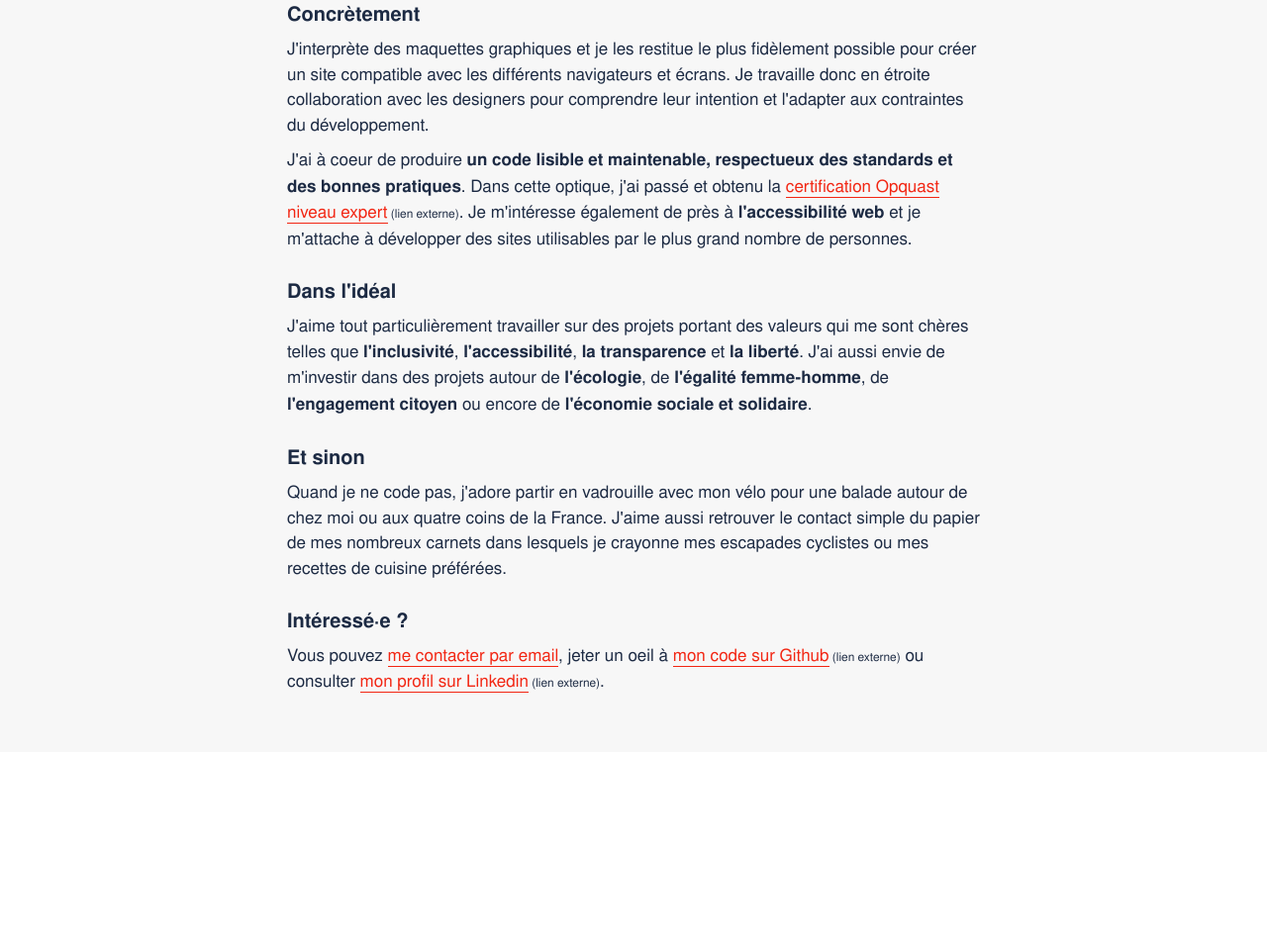
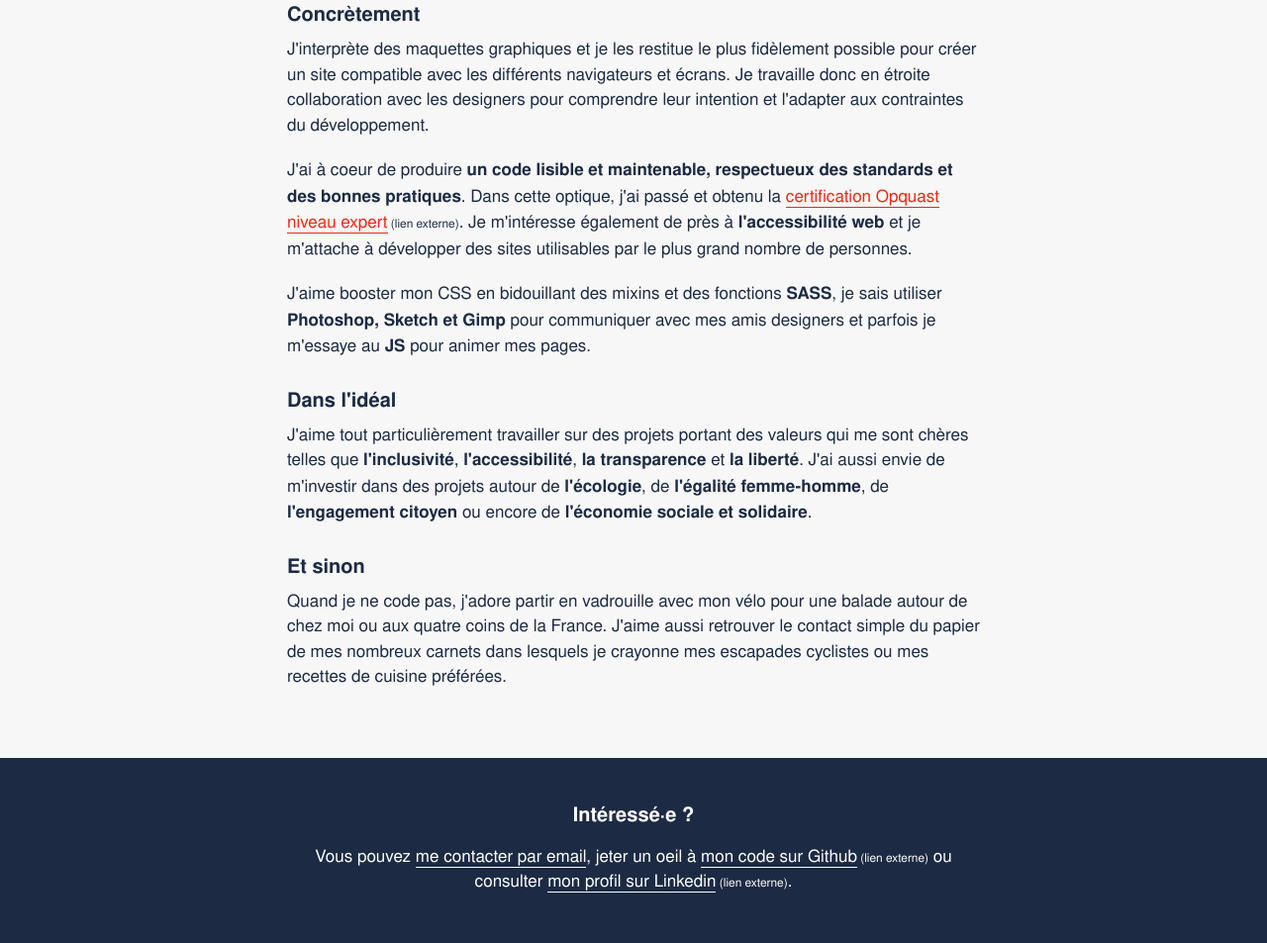
Before and after one commit to elbuffeto/personal-website, a website: page app/index.html in a window 1280 px wide. Shown: the part 827-1780 px from the top of the page at 99% size. Before the commit the page ends 1587 px from the top, so only its background shows below. Drawn offline with Linux system fonts and the light colour scheme.

Commit message:
Added footer section and competence paragraph

```diff
--- a/app/index.html
+++ b/app/index.html
@@ -17,7 +17,7 @@
 
     <h1 class="header__title title-1">loriane buffet</h1>
 
-    <p class="header__info text-emphased">Je suis intégratrice web, j'interprète et transforme des maquettes en code HTML et CSS.</p>
+    <p class="header__info text text--emphased">Je suis intégratrice web, j'interprète et transforme des maquettes en code HTML et CSS.</p>
 
     <button class="header__btn btn btn--default">Téléchargez mon CV <span class="btn__info">(138ko, PDF)</span></button>
   </header>
@@ -25,21 +25,27 @@
   <main class="main">
     <h2 class="main__title title-2">Concrètement</h2>
 
-    <p class="text-default">J'interprète des maquettes graphiques et je les restitue le plus fidèlement possible pour créer un site compatible avec les différents navigateurs et écrans. Je travaille donc en étroite collaboration avec les designers pour comprendre leur intention et l'adapter aux contraintes du développement.</p>
+    <p class="main__text text">J'interprète des maquettes graphiques et je les restitue le plus fidèlement possible pour créer un site compatible avec les différents navigateurs et écrans. Je travaille donc en étroite collaboration avec les designers pour comprendre leur intention et l'adapter aux contraintes du développement.</p>
 
-    <p class="text-default">J'ai à coeur de produire <strong>un code lisible et maintenable, respectueux des standards et des bonnes pratiques</strong>. Dans cette optique, j'ai passé et obtenu la <a href="https://directory.opquast.com/fr/certificat/HDMFKP/" title="Certificat Opquast de Loriane Buffet" class="link link--default">certification Opquast niveau expert<span class="link--default__info"> (lien externe)</span></a>. Je m'intéresse également de près à <strong>l'accessibilité web</strong> et je m'attache à développer des sites utilisables par le plus grand nombre de personnes.</p>
+    <p class="main__text text">J'ai à coeur de produire <strong>un code lisible et maintenable, respectueux des standards et des bonnes pratiques</strong>. Dans cette optique, j'ai passé et obtenu la <a href="https://directory.opquast.com/fr/certificat/HDMFKP/" title="Certificat Opquast de Loriane Buffet" class="link link--default">certification Opquast niveau expert<span class="link--default__info"> (lien externe)</span></a>. Je m'intéresse également de près à <strong>l'accessibilité web</strong> et je m'attache à développer des sites utilisables par le plus grand nombre de personnes.</p>
+
+    <p class="main__text text">J'aime booster mon CSS en bidouillant des mixins et des fonctions <strong>SASS</strong>, je sais utiliser <strong>Photoshop, Sketch et Gimp</strong> pour communiquer avec mes amis designers et parfois je m'essaye au <strong>JS</strong> pour animer mes pages.</p>
 
     <h2 class="main__title title-2">Dans l'idéal</h2>
 
-    <p class="text-default">J'aime tout particulièrement travailler sur des projets portant des valeurs qui me sont chères telles que <strong>l'inclusivité</strong>, <strong>l'accessibilité</strong>, <strong>la transparence</strong> et <strong>la liberté</strong>. J'ai aussi envie de m'investir dans des projets autour de <strong>l'écologie</strong>, de <strong>l'égalité femme-homme</strong>, de <strong>l'engagement citoyen</strong> ou encore de <strong>l'économie sociale et solidaire</strong>.</p>
+    <p class="main__text text">J'aime tout particulièrement travailler sur des projets portant des valeurs qui me sont chères telles que <strong>l'inclusivité</strong>, <strong>l'accessibilité</strong>, <strong>la transparence</strong> et <strong>la liberté</strong>. J'ai aussi envie de m'investir dans des projets autour de <strong>l'écologie</strong>, de <strong>l'égalité femme-homme</strong>, de <strong>l'engagement citoyen</strong> ou encore de <strong>l'économie sociale et solidaire</strong>.</p>
 
     <h2 class="main__title title-2">Et sinon</h2>
 
-    <p class="text-default">Quand je ne code pas, j'adore partir en vadrouille avec mon vélo pour une balade autour de chez moi ou aux quatre coins de la France. J'aime aussi retrouver le contact simple du papier de mes nombreux carnets dans lesquels je crayonne mes escapades cyclistes ou mes recettes de cuisine préférées. </p>
+    <p class="main__text text">Quand je ne code pas, j'adore partir en vadrouille avec mon vélo pour une balade autour de chez moi ou aux quatre coins de la France. J'aime aussi retrouver le contact simple du papier de mes nombreux carnets dans lesquels je crayonne mes escapades cyclistes ou mes recettes de cuisine préférées.</p>
+  </main>
 
-    <h2 class="main__title title-2">Intéressé·e ?</h2>
+  <footer class="footer">
+    <div class="footer__wrapper">
+      <h2 class="footer__title title-2 title-2--colored">Intéressé·e ?</h2>
 
-    <p class="text-default">Vous pouvez <a href="mailto:contact@lorianebuffet.eu" class="link link--default">me contacter par email</a>, jeter un oeil à <a href="https://github.com/elbuffeto" class="link link--default">mon code sur Github<span class="link--default__info"> (lien externe)</span></a> ou consulter <a href="https://www.linkedin.com/in/lorianebuffet/" class="link link--default">mon profil sur Linkedin<span class="link--default__info"> (lien externe)</span></a>.</p>
-  </main>
+      <p class="footer__text text text--colored">Vous pouvez <a href="mailto:contact@lorianebuffet.eu" class="link link--colored">me contacter par email</a>, jeter un oeil à <a href="https://github.com/elbuffeto" class="link link--colored">mon code sur Github<span class="link--colored__info"> (lien externe)</span></a> ou consulter <a href="https://www.linkedin.com/in/lorianebuffet/" class="link link--colored">mon profil sur Linkedin<span class="link--colored__info"> (lien externe)</span></a>.</p>
+    </div>
+  </footer>
 </body>
 </html>
--- a/app/styles/pages/_home.scss
+++ b/app/styles/pages/_home.scss
@@ -23,22 +23,13 @@
   @include breakpoint('beyond-max', font) {
     font-size: font-size('title-2', max);
   }
-}
 
-.text-emphased {
-  font-family: font-name('default');
-  font-size: font-size('lead', min);
-
-  @include breakpoint('beyond-min', font) {
-    font-size: font-size('lead');
-  }
-
-  @include breakpoint('beyond-max', font) {
-    font-size: font-size('lead', max);
+  &--colored {
+    color: color('white', basic);
   }
 }
 
-.text-default {
+.text {
   font-family: font-name('default');
   font-size: font-size('content', min);
   line-height: 1.5;
@@ -54,6 +45,22 @@
   strong {
     font-family: font-name('default-bold');
     font-weight: normal;
+  }
+
+  &--emphased {
+    font-size: font-size('lead', min);
+
+    @include breakpoint('beyond-min', font) {
+      font-size: font-size('lead');
+    }
+
+    @include breakpoint('beyond-max', font) {
+      font-size: font-size('lead', max);
+    }
+  }
+
+  &--colored {
+    color: color('white', basic);
   }
 }
 
@@ -85,9 +92,21 @@
       font-size: .7em;
     }
   }
+
+  &--colored {
+    border-bottom-color: color('white', basic);
+    color: color('white', basic);
+
+    &__info {
+      border-bottom: 3px solid color('default', general);
+      color: color('white', basic);
+      font-size: .7em;
+    }
+  }
 }
 
 // Home - layout styles
+// Header layout
 .header {
   align-items: center;
   display: flex;
@@ -141,6 +160,7 @@
   }
 }
 
+// Main section layout
 .main {
   background-color: color('primary', background);
   padding: rem(30) rem(10) rem(50);
@@ -159,4 +179,25 @@
       margin-top: 0;
     }
   }
+
+  &__text {
+    margin-bottom: rem(20);
+    margin-top: rem(10);
+  }
 }
+
+// Footer layout
+.footer {
+  background-color: color('default', general);
+
+  &__wrapper {
+    margin: 0 auto;
+    max-width: rem(700);
+    padding: rem(30) rem(10) rem(50);
+    text-align: center;
+  }
+
+  &__text {
+    margin: 0;
+  }
+}
```
Also changed, not shown: app/css/main.css.
